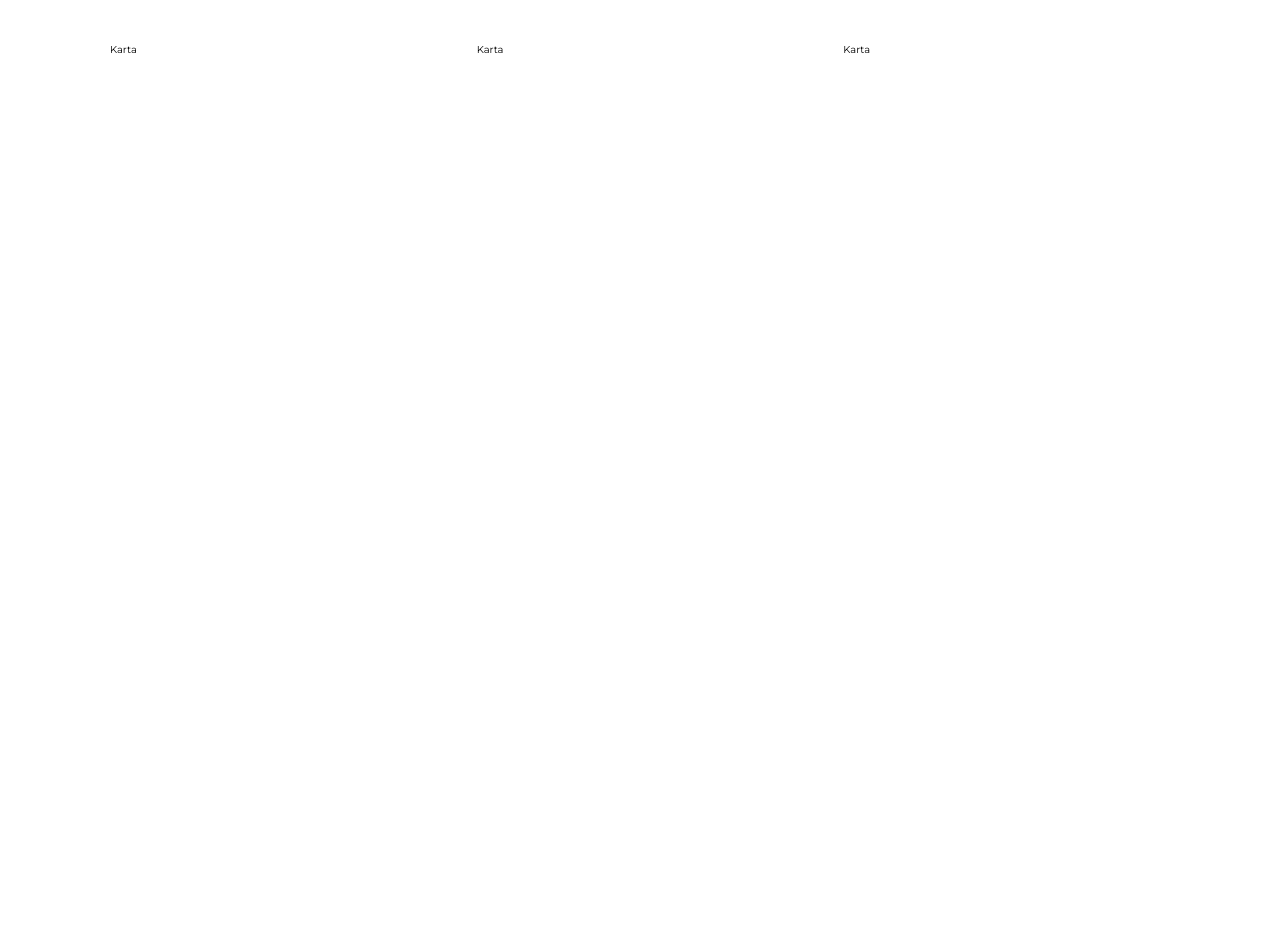
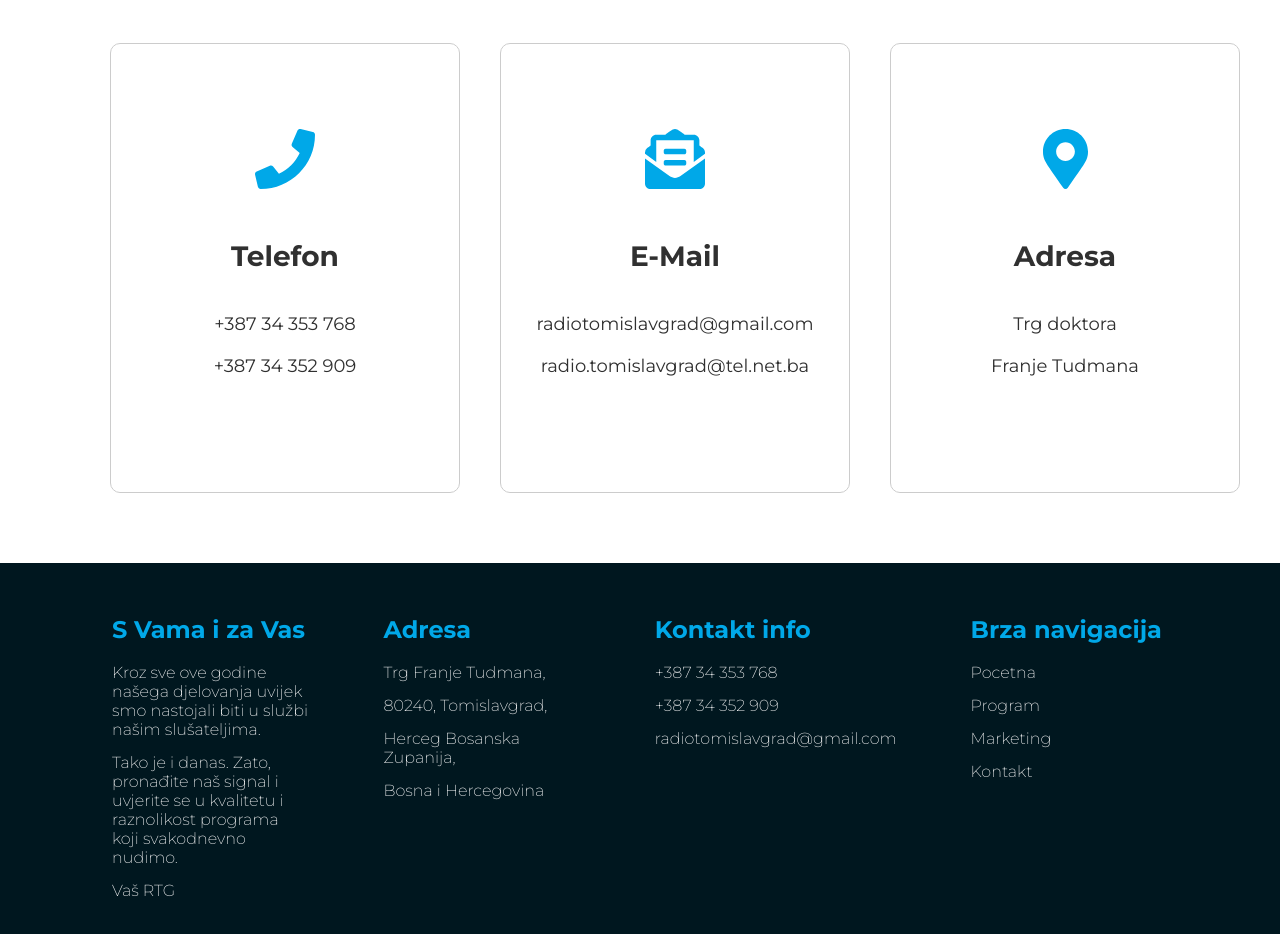
Before and after one commit to MilicTG/radio-tg, a React (Create React App) app: page /kontakt in a window 1280 px wide. Shown: the part 500-1434 px from the top of the page. Before the commit the page ends 800 px from the top, so only its background shows below. Built offline with nearby package versions, Linux system fonts and the light colour scheme.

Commit message:
Now go and work on responssive

```diff
--- a/src/components/contactCard/contactCard.component.jsx
+++ b/src/components/contactCard/contactCard.component.jsx
@@ -9,7 +9,14 @@ import {
 } from './contactCard.style';
 
 const contactCard = props => {
-   return <div>Karta</div>;
+   return (
+      <Wrapper>
+         <Icon>
+            <FontAwesomeIcon icon={props.icon} size='3x' />
+         </Icon>
+         <Text>{props.children}</Text>
+      </Wrapper>
+   );
 };
 
 export default contactCard;
--- a/src/components/contactCard/contactCard.style.js
+++ b/src/components/contactCard/contactCard.style.js
@@ -3,10 +3,16 @@ import { device } from '../../styles/responsive';
 import { theme } from '../../styles/theme';
 
 export const cardWrapper = styled.div`
-   width: 30rem;
-   height: 50rem;
+   display: flex;
+   align-items: center;
+   justify-content: center;
+   flex-flow: column;
+   padding: 3rem 2rem;
+   width: 35rem;
+   height: 45rem;
    transition: all 0.2s ease-in-out;
    border: 1px solid #ccc;
+   border-radius: 10px;
    :hover {
       border: 1.1px solid #777;
    }
@@ -17,7 +23,18 @@ export const cardIcon = styled.p`
    color: ${theme.colorSecondary};
 `;
 
-export const cardText = styled.p`
+export const cardText = styled.div`
+   padding: 2rem 0;
    font-size: 1.6rem;
    color: ${theme.colorFont};
+   text-align: center;
+   color: ${theme.colorFont};
+   h3 {
+      font-size: 2.8rem;
+      padding: 3rem 0;
+   }
+   p {
+      font-size: 1.8rem;
+      padding: 1rem 0;
+   }
 `;
--- a/src/pages/contactPage/contact.page.jsx
+++ b/src/pages/contactPage/contact.page.jsx
@@ -1,4 +1,10 @@
 import React, { Component } from 'react';
+import {
+   faPhone,
+   faEnvelopeOpenText,
+   faMapMarkerAlt,
+} from '@fortawesome/free-solid-svg-icons';
+import Pulse from 'react-reveal/Pulse';
 
 //styles
 import { contactCardsWrapper as CardWrapper } from './contact.style';
@@ -8,6 +14,7 @@ import HeaderSmall from '../../components/headerSmall/headerSmall.component';
 import SectionTitle from '../../components/sectionTitle/sectionTitle.component';
 import { Container } from '../../styles/Container';
 import ContactCard from '../../components/contactCard/contactCard.component';
+import Footer from '../../components/footer/footer.component';
 
 //data
 import imgContact from '../../assets/img-contact-page.jpg';
@@ -39,11 +46,26 @@ class ContactPage extends Component {
             />
             <Container>
                <CardWrapper>
-                  <ContactCard />
-                  <ContactCard />
-                  <ContactCard />
+                  <Pulse delay={300}>
+                     <ContactCard icon={faPhone}>
+                        <h3>Telefon</h3>
+                        <p>+387 34 353 768</p>
+                        <p>+387 34 352 909</p>
+                     </ContactCard>
+                     <ContactCard icon={faEnvelopeOpenText}>
+                        <h3>E-Mail</h3>
+                        <p>radiotomislavgrad@gmail.com</p>
+                        <p>radio.tomislavgrad@tel.net.ba</p>
+                     </ContactCard>
+                     <ContactCard icon={faMapMarkerAlt}>
+                        <h3>Adresa</h3>
+                        <p>Trg doktora</p>
+                        <p>Franje Tudmana</p>
+                     </ContactCard>
+                  </Pulse>
                </CardWrapper>
             </Container>
+            <Footer />
          </>
       );
    }
--- a/src/pages/contactPage/contact.style.js
+++ b/src/pages/contactPage/contact.style.js
@@ -7,4 +7,5 @@ export const contactCardsWrapper = styled.section`
    display: grid;
    grid-template-columns: 1fr 1fr 1fr;
    grid-column-gap: 4rem;
+   padding-bottom: 7rem;
 `;
```
